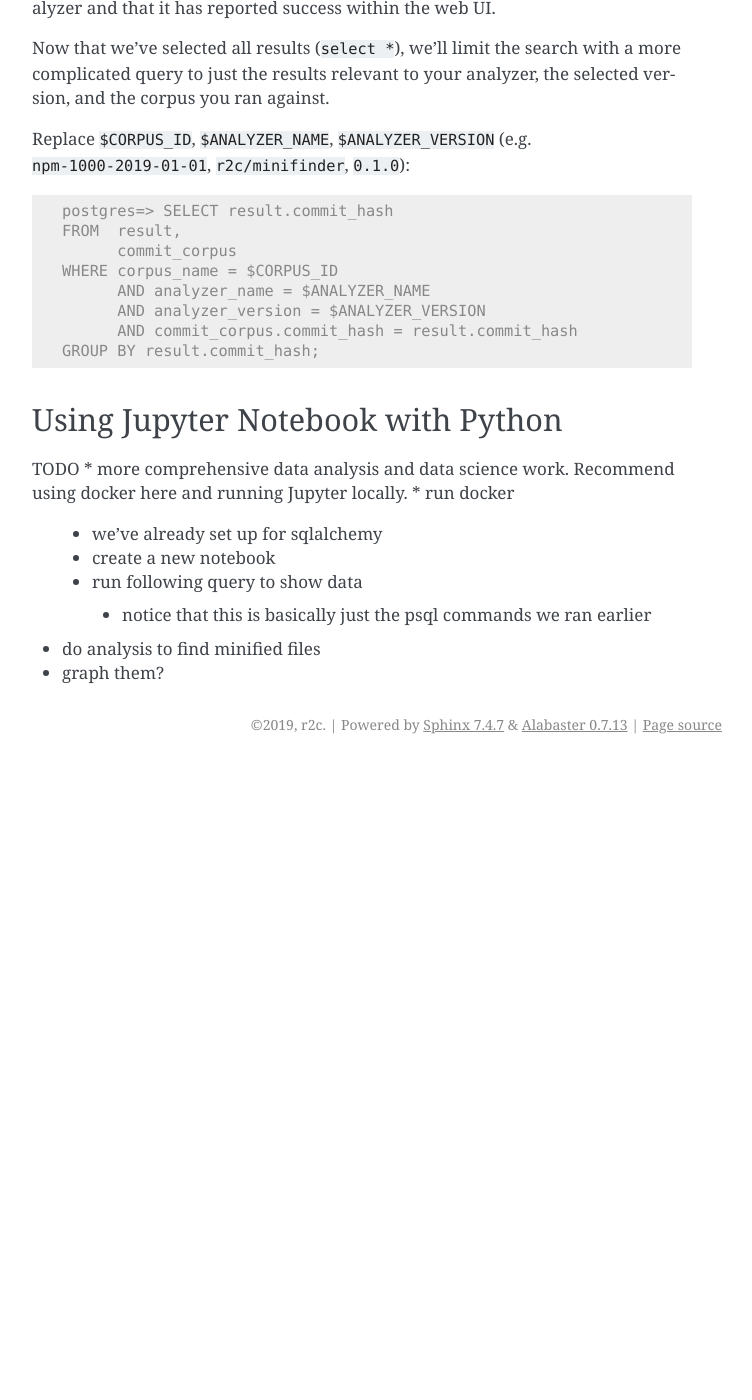
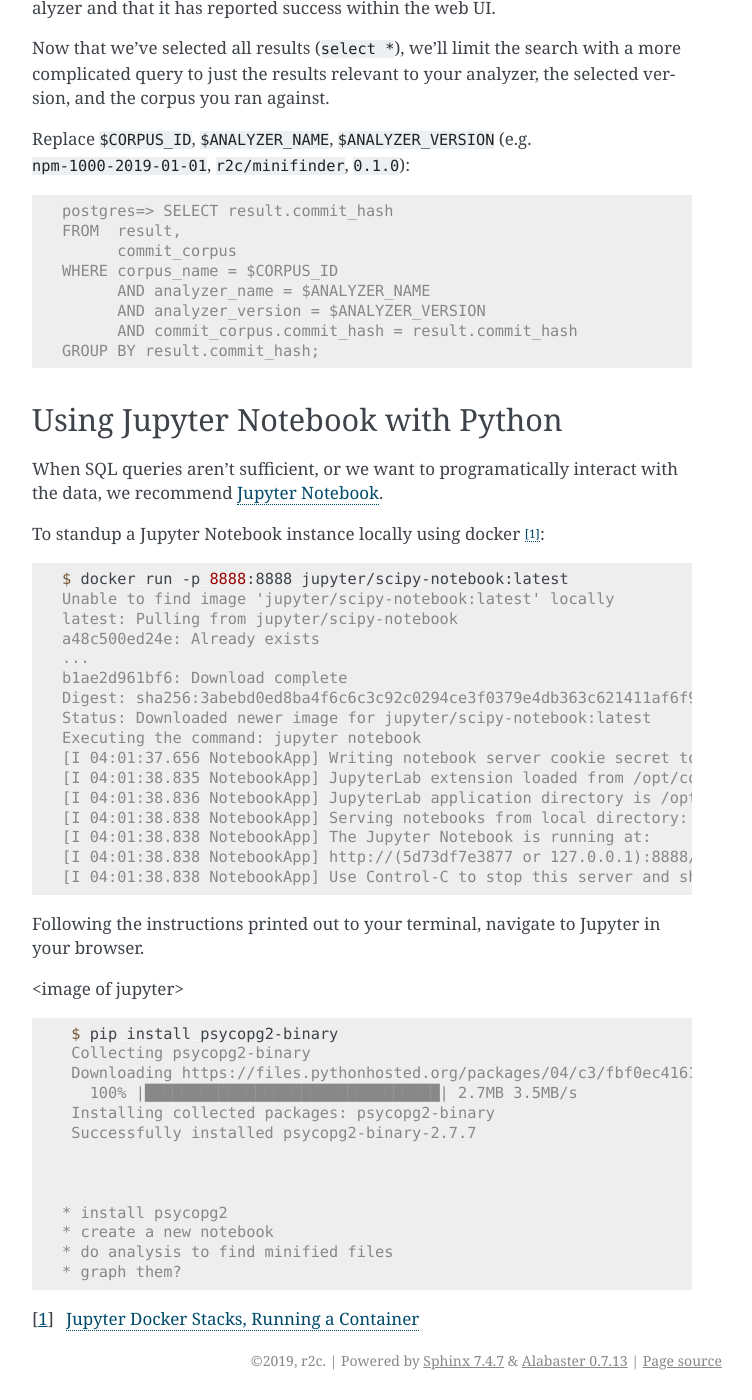
Before and after one commit to semgrep/docs, a Sphinx documentation site: the page built from docs/intro/results.rst, in a window 1280 px wide and 1400 px high, scrolled down 1295 px. Shown: the whole window, without its empty margins (388-1140 px from the left). Built offline with Sphinx 7.4.7, drawn with Linux system fonts in a browser that asks for light colours; before the commit the page ends 2059 px from its top, so only the background shows below that.

Commit message:
rough jupyter

```diff
--- a/docs/intro/results.rst
+++ b/docs/intro/results.rst
@@ -13,7 +13,7 @@ We'll use both in this tutorial to explore the available tables, data, and to fi
 Using ``psql``
 --------------
 
-First, install ``psql``.
+First, install ``psql`` on your terminal.
 
 .. code-block:: console
 
@@ -73,12 +73,47 @@ Replace ``$CORPUS_ID``, ``$ANALYZER_NAME``, ``$ANALYZER_VERSION`` (e.g. ``npm-10
 Using Jupyter Notebook with Python
 ----------------------------------
 
-TODO
-* more comprehensive data analysis and data science work. Recommend using docker here and running Jupyter locally.
-* run docker
- * we've already set up for sqlalchemy
+When SQL queries aren't sufficient, or we want to programatically interact with the data, we recommend `Jupyter Notebook <https://jupyter.org/>`_.
+
+To standup a Jupyter Notebook instance locally using docker [#jupyter-tut]_:
+
+.. code-block:: console
+
+  $ docker run -p 8888:8888 jupyter/scipy-notebook:latest
+  Unable to find image 'jupyter/scipy-notebook:latest' locally
+  latest: Pulling from jupyter/scipy-notebook
+  a48c500ed24e: Already exists
+  ...
+  b1ae2d961bf6: Download complete
+  Digest: sha256:3abebd0ed8ba4f6c6c3c92c0294ce3f0379e4db363c621411af6f9efcb7d97e8
+  Status: Downloaded newer image for jupyter/scipy-notebook:latest
+  Executing the command: jupyter notebook
+  [I 04:01:37.656 NotebookApp] Writing notebook server cookie secret to /home/jovyan/.local/share/jupyter/runtime/  notebook_cookie_secret
+  [I 04:01:38.835 NotebookApp] JupyterLab extension loaded from /opt/conda/lib/python3.7/site-packages/jupyterlab
+  [I 04:01:38.836 NotebookApp] JupyterLab application directory is /opt/conda/share/jupyter/lab
+  [I 04:01:38.838 NotebookApp] Serving notebooks from local directory: /home/jovyan
+  [I 04:01:38.838 NotebookApp] The Jupyter Notebook is running at:
+  [I 04:01:38.838 NotebookApp] http://(5d73df7e3877 or 127.0.0.1):8888/?token=<TOKEN>
+  [I 04:01:38.838 NotebookApp] Use Control-C to stop this server and shut down all kernels (twice to skip confirmation).
+
+Following the instructions printed out to your terminal, navigate to Jupyter in your browser.
+
+<image of jupyter>
+
+.. code-block:: console
+
+  $ pip install psycopg2-binary
+  Collecting psycopg2-binary
+  Downloading https://files.pythonhosted.org/packages/04/c3/fbf0ec416151ce082087bfbb42f236ec42c2c74d2d9f7a5b5cdf49cfc517/psycopg2_binary-2.7.7-cp37-cp37m-manylinux1_x86_64.whl (2.7MB)
+    100% |████████████████████████████████| 2.7MB 3.5MB/s
+  Installing collected packages: psycopg2-binary
+  Successfully installed psycopg2-binary-2.7.7
+
+
+
+ * install psycopg2
  * create a new notebook
- * run following query to show data
-  * notice that this is basically just the psql commands we ran earlier
-* do analysis to find minified files
-* graph them?
+ * do analysis to find minified files
+ * graph them?
+
+.. [#jupyter-tut] `Jupyter Docker Stacks, Running a Container <https://jupyter-docker-stacks.readthedocs.io/en/latest/using/running.html#running-a-container>`_
```
